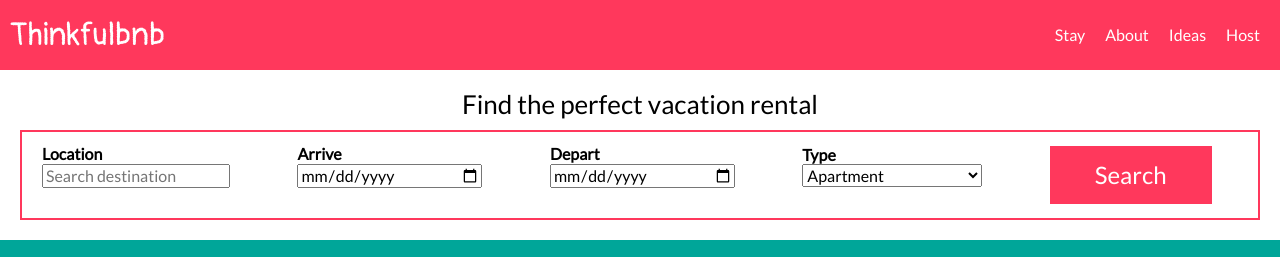
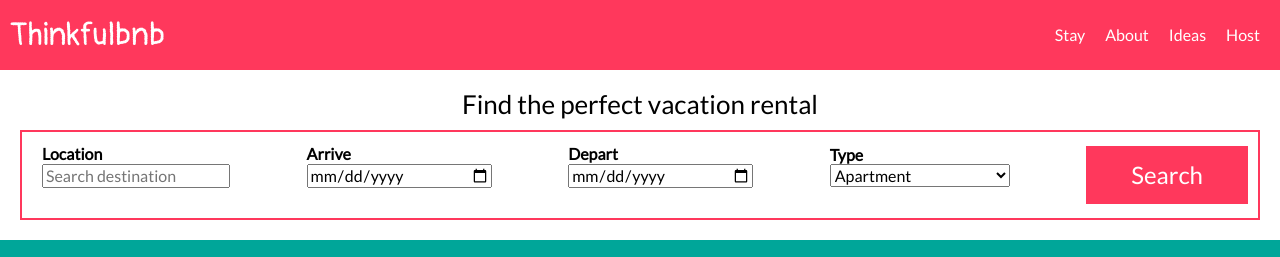
Before and after one commit to WhiteN9/thinkful-airbnb, a plain HTML site: page index.html in a window 1280 px wide. Shown: the top 257 px of the page. Drawn offline with nearby package versions, Linux system fonts and the light colour scheme.

Commit message:
removed form extra padding

```diff
--- a/style.css
+++ b/style.css
@@ -174,9 +174,9 @@ footer p {
     flex-direction: column;
   }
 
-  #stay form div {
+  /* #stay form div {
     padding-right: 3%;
-  }
+  } */
 
   #stay form div button {
     font-size: 24px;
```
